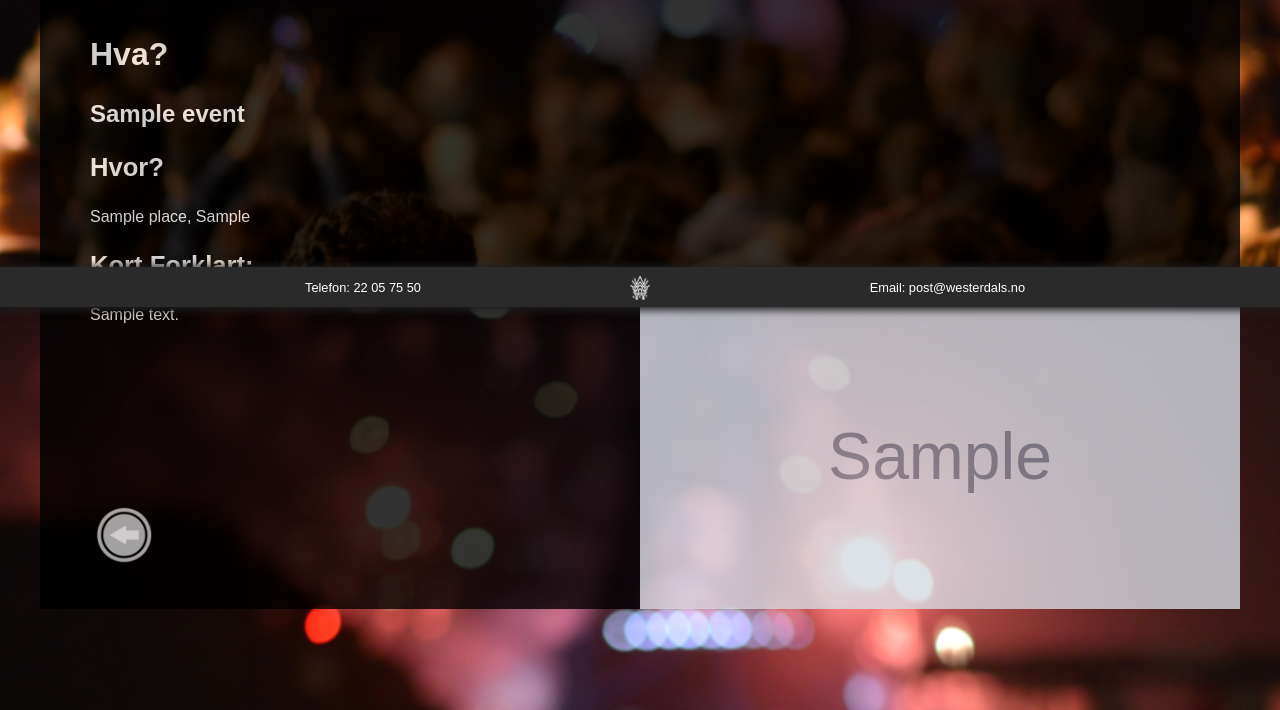
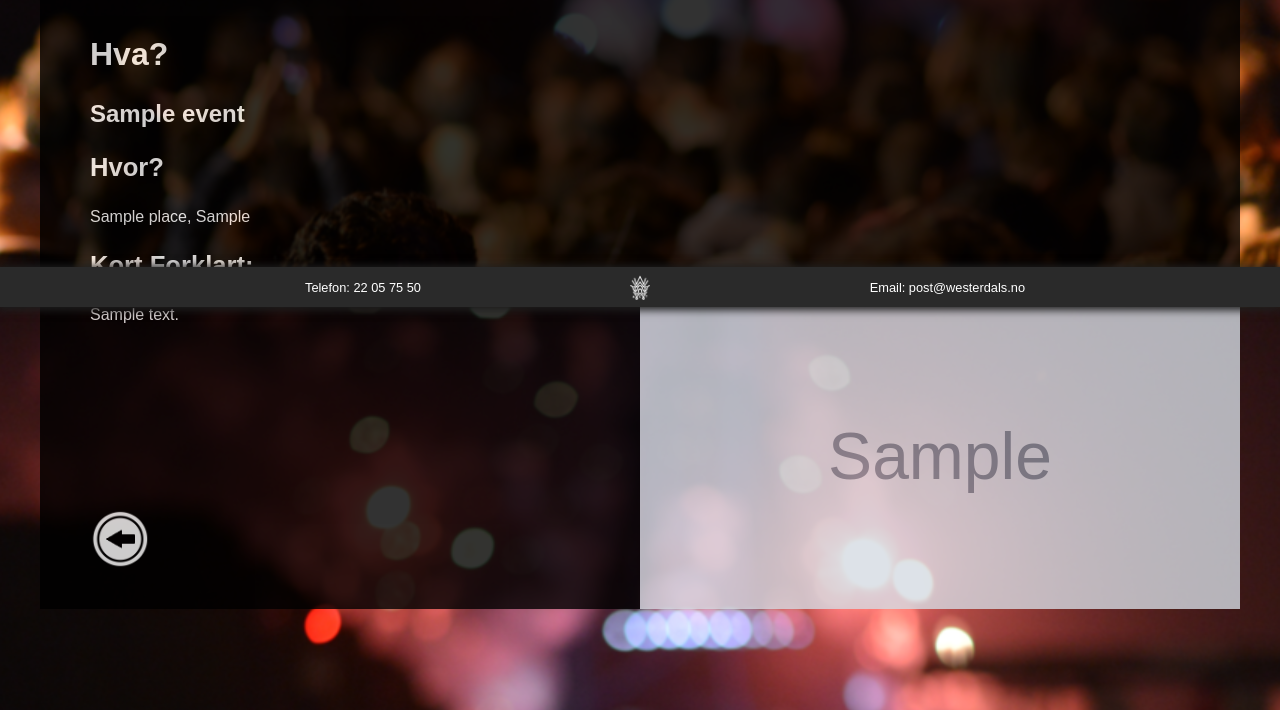
Before and after one commit to Fjellstad/gruppe11webProsjekt, a PHP site: page /events.php?selected=1 in a window 1280 px wide. Shown: the part 493-1203 px from the top of the page. Run offline with PHP 8.4, Linux system fonts and the light colour scheme; tables that the repository leaves empty or names only in its code hold one stand-in row (values such as "Sample post"); grey boxes marked "Sample" are stand-in pictures; data that the repository does not hold is empty; some libraries are stand-ins or nearby versions.

Commit message:
event arrow fix

```diff
--- a/css/events.css
+++ b/css/events.css
@@ -331,8 +331,8 @@ h1{
     height: 60px;
     position: absolute;
     bottom: 0;
-    /*border-radius: 100px;*/
+    /*border-radius: 100px;
     padding: 4px;
-    /*border: solid 3px white;*/
-    filter: saturate(0%);
+    border: solid 3px white;*/
+
 }
--- a/events.php
+++ b/events.php
@@ -140,7 +140,7 @@ include("config.php");
                         <p><?php echo $selectedDescription; ?></p>
 
                         <!-- <p class="pTitle" ><a href="events.php">Tilbake</a></p> -->
-                        <a href="events.php"><img id="backArrow" src="bilder/gulPil.png"></a>
+                        <a href="events.php"><img id="backArrow" src="bilder/backArrowWhite.png"></a>
                         <div id="map">
                             <?php echo $selectedMaplink ?>
                         </div>
```
